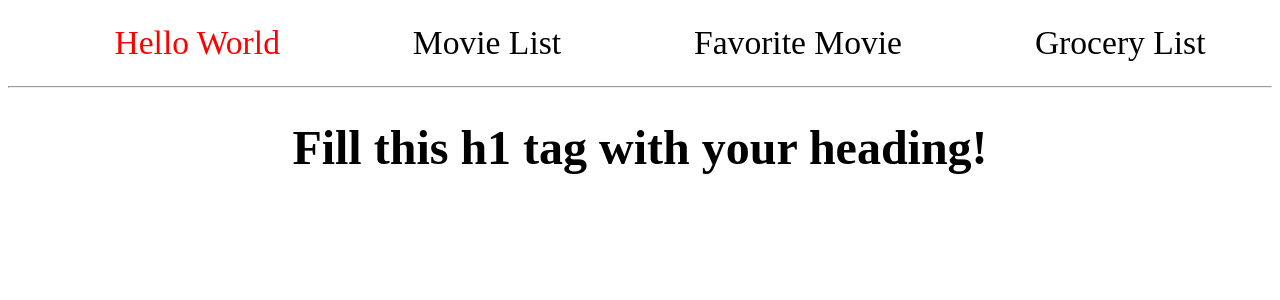
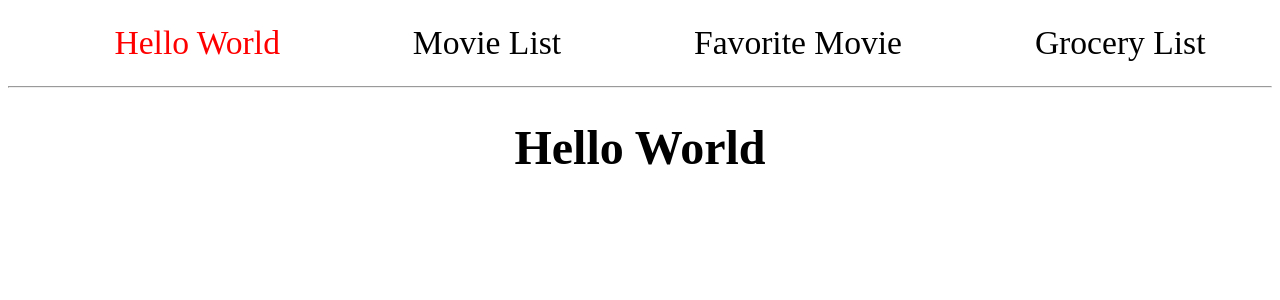
Before and after one commit to shivangg/batch-5-exercises, a React (Create React App) app in the folder beginner-exercises/: page /01 in a window 1280 px wide. Shown: the top 300 px of the page. Built offline with nearby package versions, Linux system fonts and the light colour scheme; the HTML template or start-up script is replaced by a standard one.

Commit message:
complete hello world

```diff
--- a/beginner-exercises/src/components/01-HelloWorld.js
+++ b/beginner-exercises/src/components/01-HelloWorld.jsx
@@ -1,18 +1,16 @@
-import React, { Component } from 'react';
+import React from 'react';
 
 // Task: Render "Hello World" text.
-class HelloWorld extends Component {
+function HelloWorld() {
   // All components *must* have a `render` method defined.
 
   // To define a component's render method, we use syntax called JSX. As you
   // can see it looks similar to HTML. JSX gets converted to
   // JavaScript code. It is here just for readability purposes.
-
-  render() {
-    return (
-      <h1>Fill this h1 tag with your heading!</h1>
-    );
-  }
+  return (
+    <h1>Hello World</h1>
+  );
 }
 
+
 export default HelloWorld;
```
